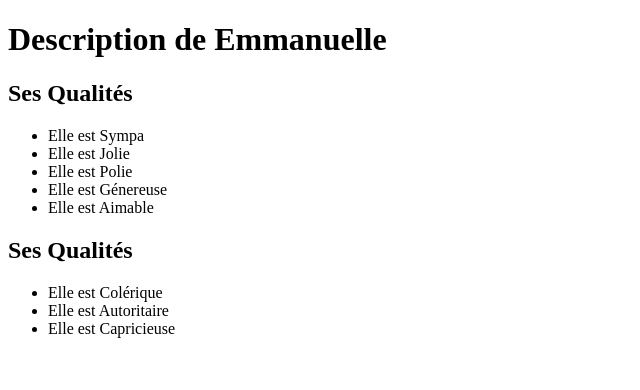
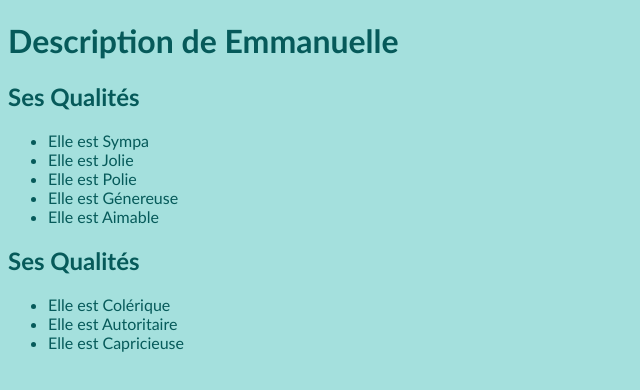
Before and after one commit to Dupril-13/Emma, a plain HTML site: page index.html in a window 1280 px wide. Shown: the whole page, without its empty margins (0-640 px from the left). Drawn offline with Linux system fonts and the light colour scheme.

Commit message:
Deuxième commit du projet, ajout des polices de la page et de la couleur de fond

```diff
--- a/index.html
+++ b/index.html
@@ -6,6 +6,24 @@
     <title>Emmanuele</title>
 </head>
 <body>
+    <style>
+        body{
+            background-color: rgb(164, 224, 221);
+        }
+        h1 {
+            color: rgb(6, 90, 90);
+            font-family: 'Gill Sans', 'Gill Sans MT', Calibri, 'Trebuchet MS', sans-serif;
+        }
+        h2 {
+            color: rgb(6, 90, 90);
+            font-family: 'Gill Sans', 'Gill Sans MT', Calibri, 'Trebuchet MS', sans-serif;
+        }
+        li {
+            color: rgb(6, 90, 90);
+            font-family: 'Gill Sans', 'Gill Sans MT', Calibri, 'Trebuchet MS', sans-serif;
+        }
+
+    </style>
     <h1>Description de Emmanuelle</h1>
     <h2>Ses Qualités</h2>
     <ul>
```
